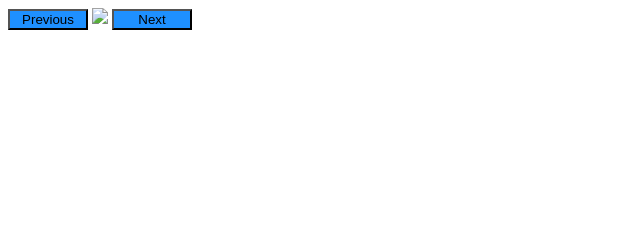
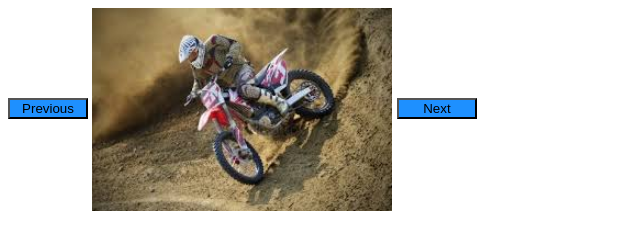
Before and after one commit to IgnacioCharlo/Fotos, a plain HTML site: page index.html in a window 1280 px wide. Shown: the whole page, without its empty margins (0-640 px from the left). Drawn offline with Linux system fonts and the light colour scheme.

Commit message:
minor changes

```diff
--- a/index.html
+++ b/index.html
@@ -7,7 +7,7 @@
 </head>
 <body>
     <button id="b1">Previous</button>
-    <img src="cros1.jpg">
+    <img id="pic" src="cros1.jpeg">
     <button id="b2">Next</button>
 <script rel="script" src="scripts.js"></script>
 </body>
--- a/styles.css
+++ b/styles.css
@@ -1,6 +1,15 @@
+body {
+    font-family: Arial, sans-serif;
+}
+#container{
+    margin-left: 33%;
+}
+
 #b1, #b2{
     background-color: dodgerblue;
     width: 80px;
+    vertical-align: top;
+    margin-top: 90px;
 }
 
 img {
```
